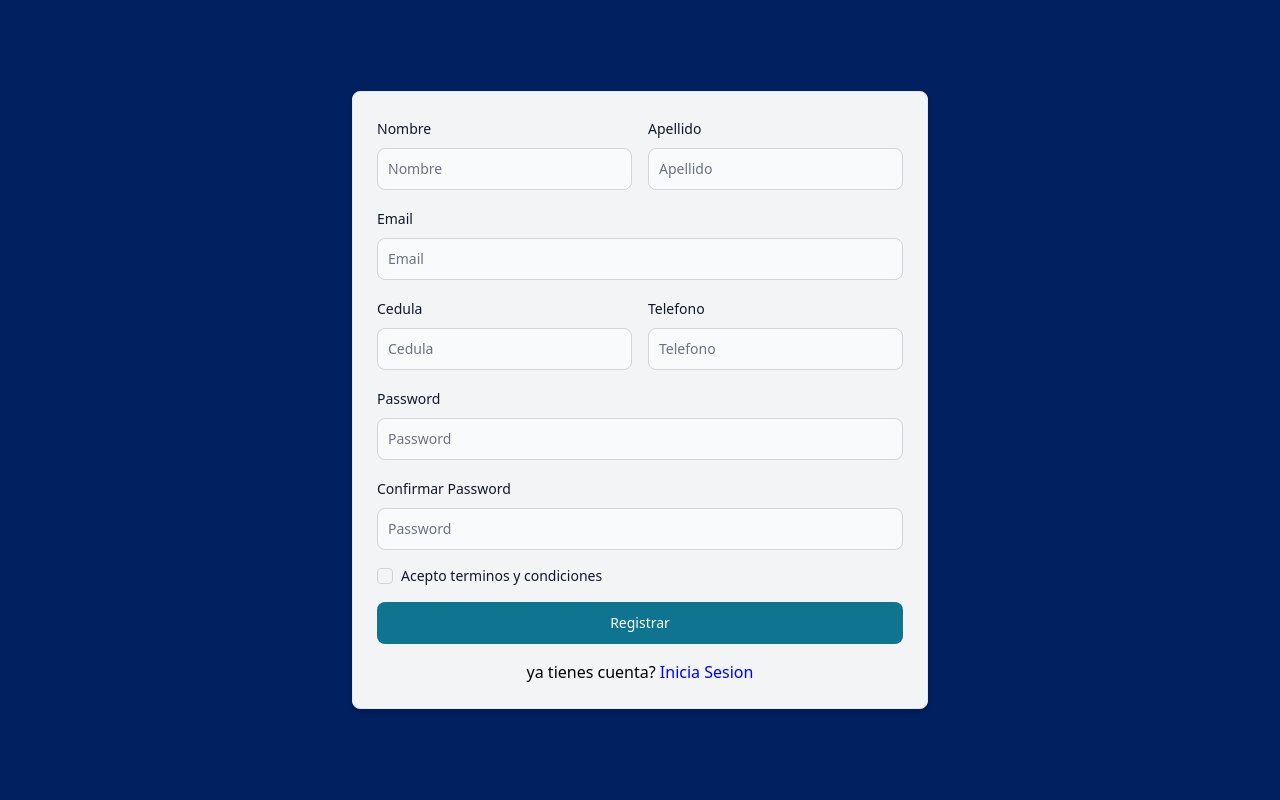
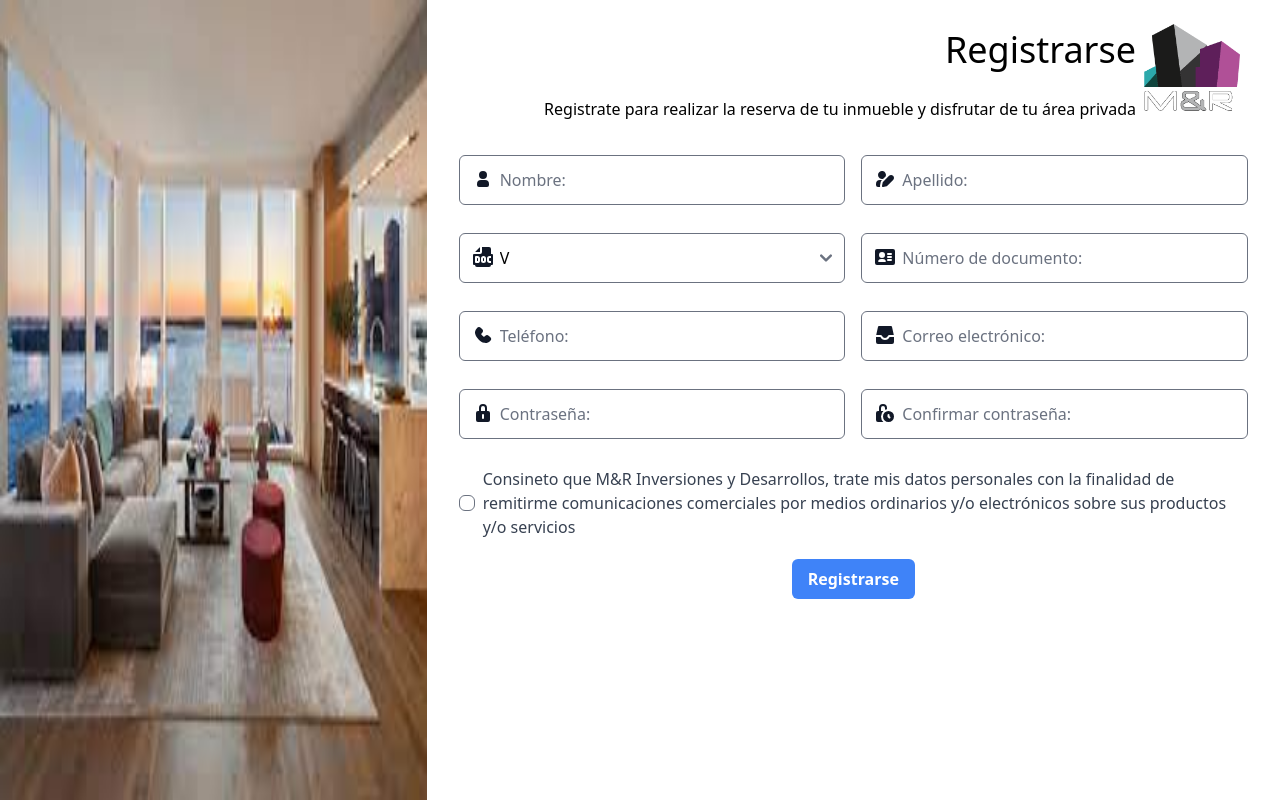
Before and after one commit to yormanbalanD/proyecto__software_I, a React (Vite) app: page /singup in a window 1280 px wide. Built offline with nearby package versions, Linux system fonts and the light colour scheme.

Commit message:
feat: :art: Sign Up version de Ketsy

```diff
--- a/src/Singup.jsx
+++ b/src/Singup.jsx
@@ -1,126 +1,105 @@
-import { Button, Card, Checkbox, Label, TextInput } from "flowbite-react";
-import { useForm } from "react-hook-form"
-import { zodResolver } from '@hookform/resolvers/zod';
-import { SchemaValidation } from "./validations/schemevalidation"
-import { Link } from "react-router-dom";
+import fondo from "/public/Fondo_SignUp.jpg"
 
 export default function Singup() {
-  const {
-    register,
-    handleSubmit,
-    watch,
-    formState: { errors },
-  } = useForm({ resolver: zodResolver(SchemaValidation) })
+  // const {
+  //   register,
+  //   handleSubmit,
+  //   watch,
+  //   formState: { errors },
+  // } = useForm({ resolver: zodResolver(SchemaValidation) })
 
 
-  const onSubmit = (data) => { console.log(data) }
+  // const onSubmit = (data) => { console.log(data) }
 
+  const options = [
+    { value: 'v', label: 'V' },
+    { value: 'rifJ', label: 'RIF-J' },
+    { value: 'rifV', label: 'RIF-V' },
+  ];
 
   return (
-
-    <div className='w-full min-h-screen flex bg-[#002060] py-10'>
-      <Card className="max-w-xl w-full m-auto bg-gray-100">
-
-        <form className="flex flex-col gap-4" onSubmit={handleSubmit(onSubmit)}>
-
-          <div className="grid grid-cols-2 gap-4">
-            <div>
-              <div className="mb-2 block">
-                <Label htmlFor="Nombre" value="Nombre" />
-              </div>
-              <TextInput id="Nombre" type="text" placeholder="Nombre"
-                {...register('nombre')} />
-              {
-                errors.nombre?.message && <p className='text-[#ff0000]'>{errors.nombre?.message} </p>
-              }
-            </div>
-
-            <div>
-              <div className="mb-2 block">
-                <Label htmlFor="Apellido" value="Apellido" />
-              </div>
-              <TextInput id="Apellido" type="text" placeholder="Apellido"
-                {...register('apellido')} />
-              {
-                errors.apellido?.message && <p className='text-[#ff0000]'>{errors.apellido?.message} </p>
-              }
-            </div>
+    <div className="grid grid-cols-3 h-screen">
+      {/* SIDE IMAGE */}
+      <div className="col-span-1">
+        <img src={fondo} alt="fondo de inicio" className="w-full h-full"/>
+      </div>
+      {/*  SIGN UP FORM */}
+      <form className="col-span-2 px-8 py-4">
+        {/* Title part */}
+        <div className="flex justify-end pb-5">
+          <div className="flex flex-col justify-around">
+            <h1 className="text-right text-4xl">Registrarse</h1> {/* AQUI PODRIA AGREGAR LA VARIBLE DEL COLOR SELECIONADO */}
+            <p className="text-right">Registrate para realizar la reserva de tu inmueble y disfrutar de tu área privada</p>
+          </div>
+          <img src="/public/LogoM&R.png" className="w-24 m-2"/>
+        </div>
+        {/* form */}
+        <div className="grid grid-cols-2 gap-4">
+          <div className="mb-3 relative">
+            <label htmlFor="nombre" className="flex text-gray-500 absolute p-3">
+              <svg className="w-6 h-6 text-gray-900 dark:text-white " aria-hidden="true" xmlns="http://www.w3.org/2000/svg" width="24" height="24" fill="currentColor" viewBox="0 0 24 24"><path fillRule="evenodd" d="M12 4a4 4 0 1 0 0 8 4 4 0 0 0 0-8Zm-2 9a4 4 0 0 0-4 4v1a2 2 0 0 0 2 2h8a2 2 0 0 0 2-2v-1a4 4 0 0 0-4-4h-4Z" clipRule="evenodd"/></svg>
+            </label>
+            <input type="text" id="nombre" placeholder="Nombre:" name="nombre" className="block w-full p-3 pl-10 rounded-md focus:outline-none" required/>
+          </div>
+          <div className="mb-3 relative">
+            <label htmlFor="apellido" className="flex text-gray-500 absolute p-3">
+              <svg className="w-6 h-6 text-gray-900 dark:text-white" aria-hidden="true" xmlns="http://www.w3.org/2000/svg" width="24" height="24" fill="currentColor" viewBox="0 0 24 24"><path fillRule="evenodd" d="M5 8a4 4 0 1 1 7.796 1.263l-2.533 2.534A4 4 0 0 1 5 8Zm4.06 5H7a4 4 0 0 0-4 4v1a2 2 0 0 0 2 2h2.172a2.999 2.999 0 0 1-.114-1.588l.674-3.372a3 3 0 0 1 .82-1.533L9.06 13Zm9.032-5a2.907 2.907 0 0 0-2.056.852L9.967 14.92a1 1 0 0 0-.273.51l-.675 3.373a1 1 0 0 0 1.177 1.177l3.372-.675a1 1 0 0 0 .511-.273l6.07-6.07a2.91 2.91 0 0 0-.944-4.742A2.907 2.907 0 0 0 18.092 8Z" clipRule="evenodd"/></svg>
+            </label>
+            <input type="text" id="apellido" placeholder="Apellido:" name="apellido" className="block w-full p-3 pl-10 rounded-md focus:outline-none" required/>
+          </div>
+          <div className="mb-3 relative">
+            <label htmlFor="tipoDocumento" className="flex text-gray-500 absolute p-3">
+              <svg className="w-6 h-6 text-gray-900 dark:text-white" aria-hidden="true" xmlns="http://www.w3.org/2000/svg" width="24" height="24" fill="currentColor" viewBox="0 0 24 24"><path d="M6 16v-3h.375a.626.626 0 0 1 .625.626v1.749a.626.626 0 0 1-.626.625H6Zm6-2.5a.5.5 0 1 1 1 0v2a.5.5 0 0 1-1 0v-2Z"/><path fillRule="evenodd" d="M11 7V2h7a2 2 0 0 1 2 2v5h1a1 1 0 0 1 1 1v9a1 1 0 0 1-1 1h-1a2 2 0 0 1-2 2H6a2 2 0 0 1-2-2H3a1 1 0 0 1-1-1v-9a1 1 0 0 1 1-1h6a2 2 0 0 0 2-2Zm7.683 6.006 1.335-.024-.037-2-1.327.024a2.647 2.647 0 0 0-2.636 2.647v1.706a2.647 2.647 0 0 0 2.647 2.647H20v-2h-1.335a.647.647 0 0 1-.647-.647v-1.706a.647.647 0 0 1 .647-.647h.018ZM5 11a1 1 0 0 0-1 1v5a1 1 0 0 0 1 1h1.376A2.626 2.626 0 0 0 9 15.375v-1.75A2.626 2.626 0 0 0 6.375 11H5Zm7.5 0a2.5 2.5 0 0 0-2.5 2.5v2a2.5 2.5 0 0 0 5 0v-2a2.5 2.5 0 0 0-2.5-2.5Z" clipRule="evenodd"/><path d="M9 7V2.221a2 2 0 0 0-.5.365L4.586 6.5a2 2 0 0 0-.365.5H9Z"/></svg>
+            </label>
+            <select id="seleccion" name="seleccion" placeholder="Tipo de documento:" className="block w-full p-3 pl-10 rounded-md focus:outline-none" required>
+              {options.map((option) => (
+                <option key={option.value} value={option.value}>
+                  {option.label}
+                </option>
+              ))}
+            </select>
+          </div>
+          <div className="mb-3 relative">
+            <label htmlFor="ci" className="flex text-gray-500 absolute p-3">
+              <svg className="w-6 h-6 text-gray-900 dark:text-white" aria-hidden="true" xmlns="http://www.w3.org/2000/svg" width="24" height="24" fill="currentColor" viewBox="0 0 24 24"><path fillRule="evenodd" d="M4 4a2 2 0 0 0-2 2v12a2 2 0 0 0 2 2h16a2 2 0 0 0 2-2V6a2 2 0 0 0-2-2H4Zm10 5a1 1 0 0 1 1-1h3a1 1 0 1 1 0 2h-3a1 1 0 0 1-1-1Zm0 3a1 1 0 0 1 1-1h3a1 1 0 1 1 0 2h-3a1 1 0 0 1-1-1Zm0 3a1 1 0 0 1 1-1h3a1 1 0 1 1 0 2h-3a1 1 0 0 1-1-1Zm-8-5a3 3 0 1 1 6 0 3 3 0 0 1-6 0Zm1.942 4a3 3 0 0 0-2.847 2.051l-.044.133-.004.012c-.042.126-.055.167-.042.195.006.013.02.023.038.039.032.025.08.064.146.155A1 1 0 0 0 6 17h6a1 1 0 0 0 .811-.415.713.713 0 0 1 .146-.155c.019-.016.031-.026.038-.04.014-.027 0-.068-.042-.194l-.004-.012-.044-.133A3 3 0 0 0 10.059 14H7.942Z" clipRule="evenodd"/></svg>
+            </label>
+            <input type="number" id="ci" placeholder="Número de documento:" name="ci" className="block w-full p-3 pl-10 rounded-md focus:outline-none" required/>
+          </div>
+          <div className="mb-3 relative">
+            <label htmlFor="telefono" className="flex text-gray-500 absolute p-3">
+              <svg className="w-6 h-6 text-gray-900 dark:text-white" aria-hidden="true" xmlns="http://www.w3.org/2000/svg" width="24" height="24" fill="currentColor" viewBox="0 0 24 24"><path d="M7.978 4a2.553 2.553 0 0 0-1.926.877C4.233 6.7 3.699 8.751 4.153 10.814c.44 1.995 1.778 3.893 3.456 5.572 1.68 1.679 3.577 3.018 5.57 3.459 2.062.456 4.115-.073 5.94-1.885a2.556 2.556 0 0 0 .001-3.861l-1.21-1.21a2.689 2.689 0 0 0-3.802 0l-.617.618a.806.806 0 0 1-1.14 0l-1.854-1.855a.807.807 0 0 1 0-1.14l.618-.62a2.692 2.692 0 0 0 0-3.803l-1.21-1.211A2.555 2.555 0 0 0 7.978 4Z"/></svg>
+            </label>
+            <input type="tel" id="telefono" name="telefono" placeholder="Teléfono:" className="block w-full p-3 pl-10 rounded-md focus:outline-none" required/>
+          </div>
+          <div className="mb-3 relative">
+            <label htmlFor="correo" className="flex text-gray-500 absolute p-3">
+              <svg className="w-6 h-6 text-gray-900 dark:text-white" aria-hidden="true" xmlns="http://www.w3.org/2000/svg" width="24" height="24" fill="currentColor" viewBox="0 0 24 24"><path fillRule="evenodd" d="M5.024 3.783A1 1 0 0 1 6 3h12a1 1 0 0 1 .976.783L20.802 12h-4.244a1.99 1.99 0 0 0-1.824 1.205 2.978 2.978 0 0 1-5.468 0A1.991 1.991 0 0 0 7.442 12H3.198l1.826-8.217ZM3 14v5a2 2 0 0 0 2 2h14a2 2 0 0 0 2-2v-5h-4.43a4.978 4.978 0 0 1-9.14 0H3Z" clipRule="evenodd"/></svg>
+            </label>
+            <input type="email" id="correo" placeholder="Correo electrónico:" name="correo" className="block w-full p-3 pl-10 rounded-md focus:outline-none" required/>
+          </div>
+          <div className="mb-3 relative">
+            <label htmlFor="contrasena" className="flex text-gray-500 absolute p-3">
+              <svg className="w-6 h-6 text-gray-900 dark:text-white" aria-hidden="true" xmlns="http://www.w3.org/2000/svg" width="24" height="24" fill="currentColor" viewBox="0 0 24 24"><path fillRule="evenodd" d="M8 10V7a4 4 0 1 1 8 0v3h1a2 2 0 0 1 2 2v7a2 2 0 0 1-2 2H7a2 2 0 0 1-2-2v-7a2 2 0 0 1 2-2h1Zm2-3a2 2 0 1 1 4 0v3h-4V7Zm2 6a1 1 0 0 1 1 1v3a1 1 0 1 1-2 0v-3a1 1 0 0 1 1-1Z" clipRule="evenodd"/></svg>
+            </label>
+            <input type="password" id="contrasena" placeholder="Contraseña:" name="contrasena" className="block w-full p-3 pl-10 rounded-md focus:outline-none" required/>
+          </div>
+          <div className="mb-3 relative">
+            <label htmlFor="contrasena" className="flex text-gray-500 absolute p-3">
+              <svg className="w-6 h-6 text-gray-900 dark:text-white" aria-hidden="true" xmlns="http://www.w3.org/2000/svg" width="24" height="24" fill="currentColor" viewBox="0 0 24 24"><path fillRule="evenodd" d="M10 5a2 2 0 0 0-2 2v3h2.4A7.48 7.48 0 0 0 8 15.5a7.48 7.48 0 0 0 2.4 5.5H5a2 2 0 0 1-2-2v-7a2 2 0 0 1 2-2h1V7a4 4 0 1 1 8 0v1.15a7.446 7.446 0 0 0-1.943.685A.999.999 0 0 1 12 8.5V7a2 2 0 0 0-2-2Z" clipRule="evenodd"/><path fillRule="evenodd" d="M10 15.5a5.5 5.5 0 1 1 11 0 5.5 5.5 0 0 1-11 0Zm6.5-1.5a1 1 0 1 0-2 0v1.5a1 1 0 0 0 .293.707l1 1a1 1 0 0 0 1.414-1.414l-.707-.707V14Z" clipRule="evenodd"/></svg>
+            </label>
+            <input type="password" id="contrasena" placeholder="Confirmar contraseña:" name="contrasena" className="block w-full p-3 pl-10 rounded-md focus:outline-none" required/>
           </div>
 
-          <div>
-            <div className="mb-2 block">
-              <Label htmlFor="Email" value="Email" />
-            </div>
-            <TextInput id="Email" type="email" placeholder="Email"
-              {...register('email')} />
-            {
-              errors.email?.message && <p className='text-[#ff0000]'>{errors.email?.message} </p>
-            }
+          <div className="mb-3 col-span-2 flex items-center">
+            <input type="checkbox" id="acepto" name="acepto" className="block w-h-5 rounded-md focus:outline-none focus:ring-blue-500 pr-2" required/>
+            <label htmlFor="acepto" className="inline-block ml-2 text-gray-700 text-left">Consineto que M&R Inversiones y Desarrollos, trate mis datos personales con la finalidad de remitirme comunicaciones comerciales por medios ordinarios y/o electrónicos sobre sus productos y/o servicios</label>
           </div>
-
-          <div className="grid grid-cols-2 gap-4">
-            <div>
-              <div className="mb-2 block">
-                <Label htmlFor="cedula" value="Cedula" />
-              </div>
-              <TextInput id="cedula" type="text"
-                {...register('cedula')} placeholder="Cedula" />
-              {
-                errors.cedula?.message && <p className='text-[#ff0000]'>{errors.cedula?.message} </p>
-              }
-            </div>
-
-            <div>
-              <div className="mb-2 block">
-                <Label htmlFor="Telefono" value="Telefono" />
-              </div>
-              <TextInput id="telefono" type="text"
-                {...register('telefono')} placeholder="Telefono" />
-              {
-                errors.telefono?.message && <p className='text-[#ff0000]'>{errors.telefono?.message} </p>
-              }
-            </div>
-          </div>
-
-
-
-
-          <div>
-            <div className="mb-2 block">
-              <Label htmlFor="password" value="Password" />
-            </div>
-            <TextInput id="password" type="password"
-              {...register('password')} placeholder="Password" />
-            {
-              errors.password?.message && <p className='text-[#ff0000]'>{errors.password?.message} </p>
-            }
-          </div>
-
-          <div>
-            <div className="mb-2 block">
-              <Label htmlFor="password" value="Confirmar Password" />
-            </div>
-            <TextInput id="password" type="password"
-              {...register('confirmarPassword')} placeholder="Password" />
-            {
-              errors.confirmarPassword?.message && <p className='text-[#ff0000]'>{errors.confirmarPassword?.message} </p>
-            }
-          </div>
-
-
-
-          <div className="flex items-center gap-2">
-
-            <Checkbox id="agree" />
-            <Label htmlFor="agree" className="flex">
-              Acepto terminos y condiciones
-            </Label>
-          </div>
-
-          <Button type="submit">Registrar</Button>
-          <p className="text-center"> ya tienes cuenta? <Link className="text-[#0000ff]" to='/#'>Inicia Sesion</Link></p>
-        </form>
-      </Card>
+        </div>
+        {/* Send form button */}
+        <div className="flex justify-center p-2">
+          <button type="submit" className="w-fit bg-blue-500 text-white font-bold py-2 px-4 rounded-md hover:bg-blue-600">Registrarse</button>
+        </div>
+      </form>
     </div>
   )
 
```
Also changed, not shown: public/Fondo_SignUp.jpg (added).
